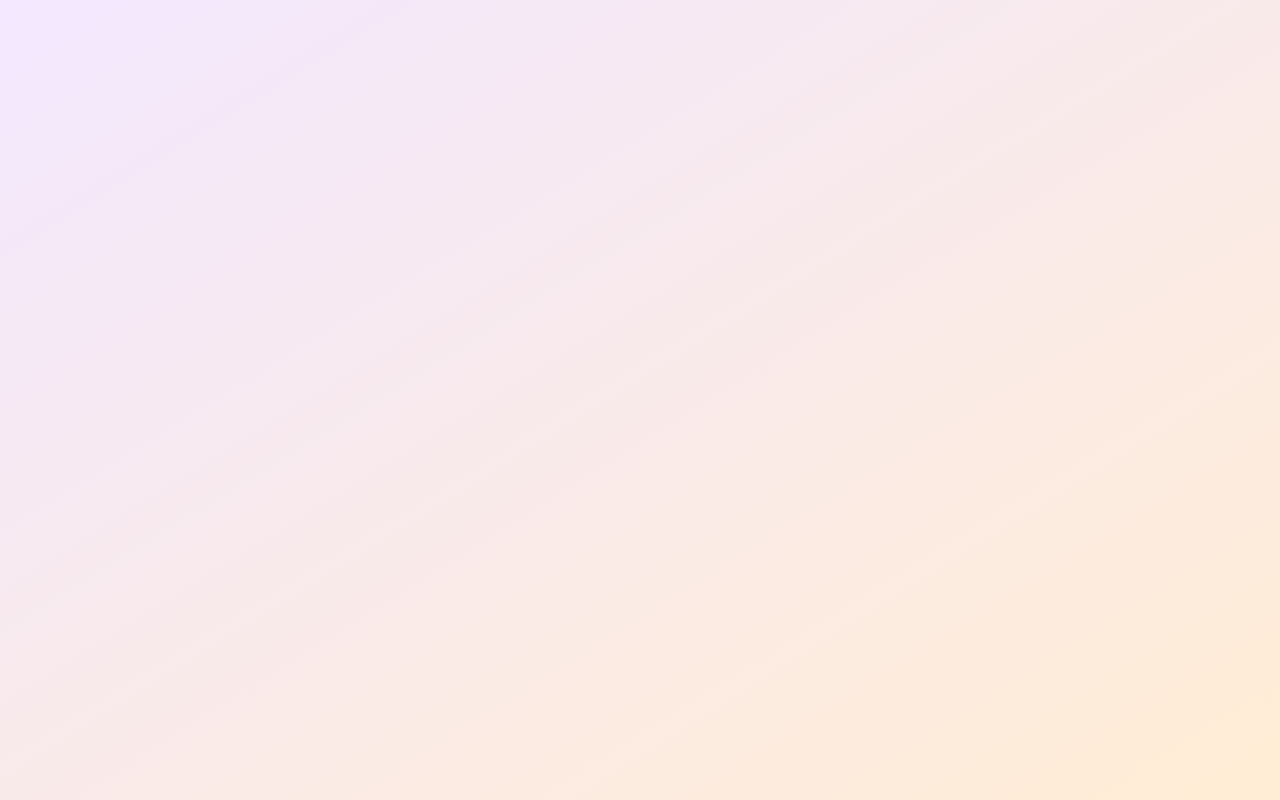
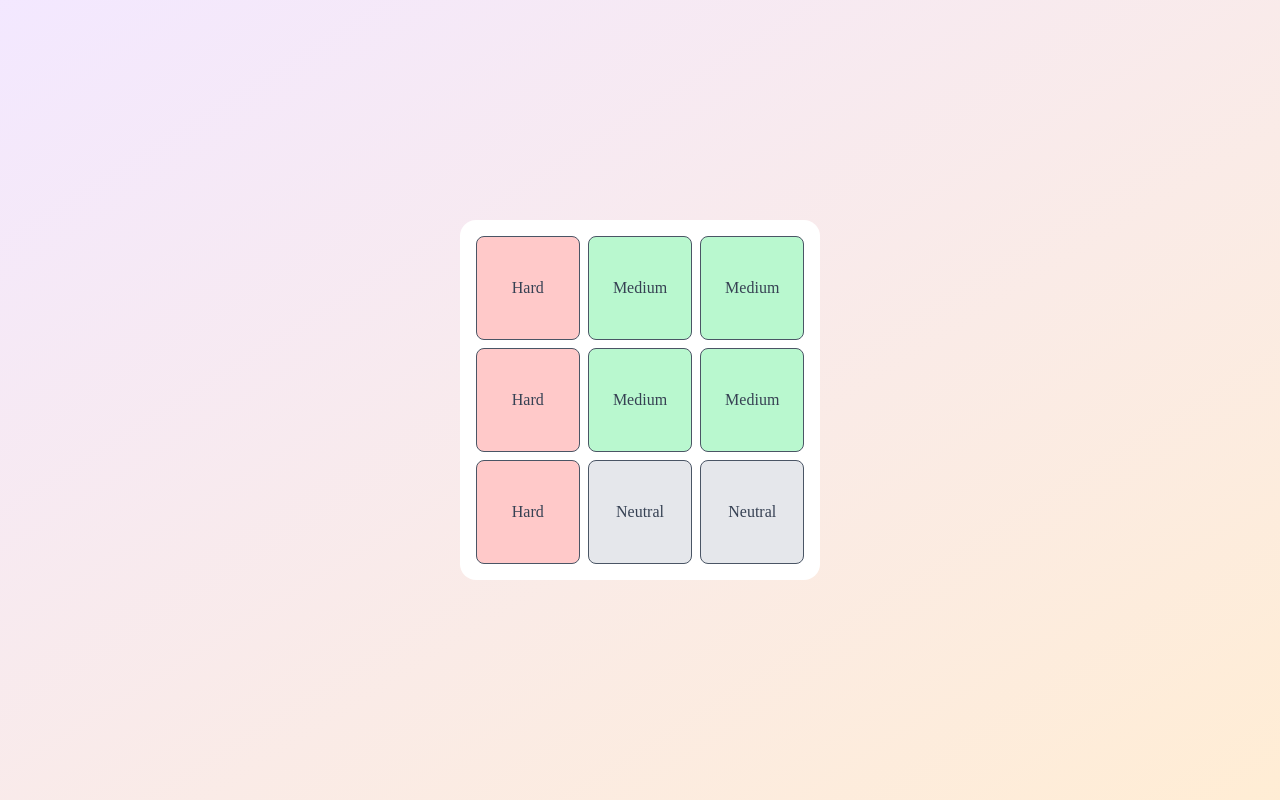
Before and after one commit to Michael23Magdy/hide-seek-webgame-lp-solver, a React (Vite) app in the folder frontend/: page /game in a window 1280 px wide. Built offline with nearby package versions, Linux system fonts and the light colour scheme.

Commit message:
game Grid

```diff
--- /dev/null
+++ b/frontend/src/Components/GamePageComponents/Cell.jsx
@@ -0,0 +1,28 @@
+const Cell= ({x,y,level,hiderChoice,seekerChoice,onClick})=>{
+    const Colors = ['bg-red-200', 'bg-green-200', 'bg-gray-200'];
+    const Names = ['Hard', 'Medium', 'Neutral'];
+    const isHider = hiderChoice.x === x && hiderChoice.y === y;
+    const isSeeker = seekerChoice.x === x && seekerChoice.y === y;
+    const found = hiderChoice.x === seekerChoice.x && hiderChoice.y === seekerChoice.y;
+    let name = Names[level];
+    if(found && isHider && isSeeker){
+        name = '✔️';
+    }
+    const cellColor=Colors[level];
+    return(
+        <div
+            onClick={() => onClick(x, y)}
+            className={`
+                ${cellColor} aspect-square p-6
+                flex items-center justify-center
+                text-l font-medium text-gray-700
+                border border-gray-600 rounded-lg cursor-pointer
+                hover:scale-105 transition-transform select-none
+            `}
+        >
+            {name}
+        </div>
+    );
+
+};
+export default Cell;
--- a/frontend/src/Components/GamePageComponents/GameGrid.jsx
+++ b/frontend/src/Components/GamePageComponents/GameGrid.jsx
@@ -1,6 +1,46 @@
+import Cell from "./Cell";
+import {useGame} from "../../context/GameContext";
+import { GameRole } from "../../constants/enums";
 
-const GameGrid= ()=>{
+const GameGrid = () => {
+    const {state: gameState, actions} = useGame();
+    const {grid, size, hiderChoice, seekerChoice} = gameState;
+
+    const columnClass = {
+        2: "grid-cols-2",
+        3: "grid-cols-3",
+        4: "grid-cols-4",
+        5: "grid-cols-5",
+        6: "grid-cols-6",
+    }[size] || "grid-cols-1";
 
 
-}
+    const handleCellClick = (x, y) => {
+        if (gameState.gameRole === GameRole.Hider) {
+            actions.setHiderChoice({ x, y });
+        } else {
+            actions.setSeekerChoice({ x, y });
+        }
+    };
+    return (
+        <div className={`
+            grid gap-2 ${columnClass} max-h-screen w-full
+            bg-white rounded-2xl p-4
+        `} >
+            {grid.map((row, i) =>
+                row.map((cell, j) => (
+                    <Cell
+                        key={`${i}-${j}`}
+                        x={i}
+                        y={j}
+                        level={cell}
+                        hiderChoice={hiderChoice}
+                        seekerChoice={seekerChoice}
+                        onClick={handleCellClick}
+                    />
+                ))
+            )}
+        </div>
+    );
+};
 export default GameGrid;
--- a/frontend/src/pages/GamePage.jsx
+++ b/frontend/src/pages/GamePage.jsx
@@ -1,13 +1,15 @@
+import{ useEffect} from "react";
 import { useGame } from "../context/GameContext";
+import GameGrid from "../Components/GamePageComponents/GameGrid";
 
 const GamePage = () => {
     const {state: gameState, actions} = useGame();
-    // Score board
-    // turn (state, reset, next round)
-    // Grid
-
+    useEffect(() => {
+        actions.generateNewGrid();
+    }, [gameState.size]);
     return (
-        <div className="grid grid-cols-2">
+        <div className="h-max ">
+            <GameGrid />
 
         </div>
     );
```
